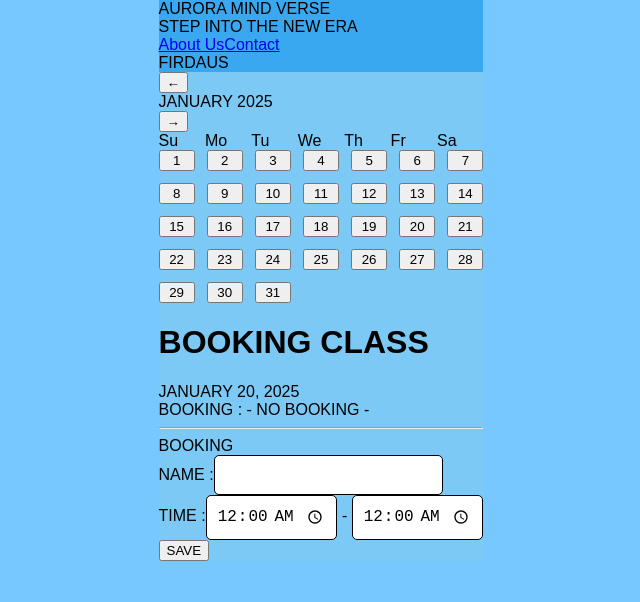
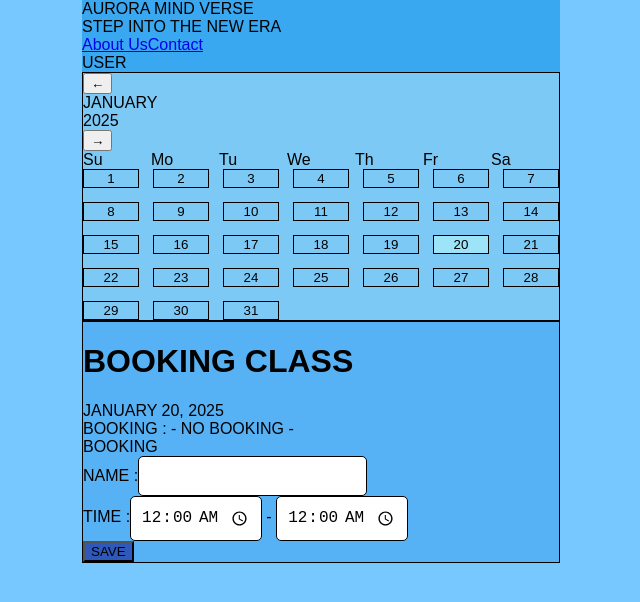
Before and after one commit to Khabir-rusyaidi/aurora-mindverse, a Next.js app: page /teacher/subject/1/schedule in a window 1280 px wide. Shown: the top 602 px of the page, without its empty margins (319-959 px from the left). Built offline with nearby package versions, Linux system fonts and the light colour scheme; no server answers; the database is empty.

Commit message:
update project

```diff
--- a/app/teacher/subject/[id]/schedule/page.tsx
+++ b/app/teacher/subject/[id]/schedule/page.tsx
@@ -34,6 +34,16 @@ function fmtLongUpper(d: Date) {
     .toLocaleDateString(undefined, { day: "2-digit", month: "long", year: "numeric" })
     .toUpperCase();
 }
+function getDisplayName(u: any | null): string {
+  if (!u) return "USER";
+  const md = u.user_metadata || {};
+  return (
+    md.name ||
+    md.full_name ||
+    md.username ||
+    (u.email ? u.email.split("@")[0] : "USER")
+  ).toString();
+}
 
 type Booking = {
   id: string;
@@ -45,6 +55,16 @@ type Booking = {
 
 /* =============== Inner Page =============== */
 function SubjectScheduleInner({ subjectId }: { subjectId: string }) {
+  // Header user name (from Supabase auth)
+  const [userName, setUserName] = useState<string>("USER");
+
+  useEffect(() => {
+    (async () => {
+      const { data } = await supabase.auth.getUser();
+      setUserName(getDisplayName(data?.user));
+    })();
+  }, []);
+
   // UI state
   const [monthCursor, setMonthCursor] = useState<Date>(() => new Date(2025, 0, 1)); // JAN 2025
   const [selectedDate, setSelectedDate] = useState<Date>(() => new Date(2025, 0, 20));
@@ -137,46 +157,54 @@ function SubjectScheduleInner({ subjectId }: { subjectId: string }) {
     await loadBookingsForSelectedDay();
   }
 
-  /* =============== UI (matches your target) =============== */
+  /* =============== UI (matches your target 100%) =============== */
   return (
     <div className="min-h-screen w-full" style={{ background: "#7cc9f5" }}>
-      {/* Header */}
+      {/* Header (exact layout) */}
       <div className="w-full" style={{ background: "#39a8f0" }}>
-        <div className="max-w-6xl mx-auto py-4 px-4 flex items-center justify-between">
+        <div className="max-w-[1100px] mx-auto py-4 px-6 flex items-center justify-between">
           <div>
             <div className="text-2xl font-extrabold tracking-wide">AURORA MIND VERSE</div>
-            <div className="text-xs">STEP INTO THE NEW ERA</div>
+            <div className="text-xs font-medium">STEP INTO THE NEW ERA</div>
           </div>
-          <div className="flex items-center gap-6 text-sm">
+          <div className="flex items-center gap-8 text-sm font-semibold">
             <Link href="/about" className="hover:underline">About Us</Link>
             <Link href="/contact" className="hover:underline">Contact</Link>
-            <div className="px-3 py-1 rounded-full shadow bg-white font-bold">FIRDAUS</div>
+            {/* User pill with dynamic name */}
+            <div className="flex items-center gap-2 bg-white px-4 py-1 rounded-full font-bold shadow">
+              {/* simple avatar circle */}
+              <span className="inline-block w-5 h-5 rounded-full bg-black" />
+              <span className="uppercase">{userName}</span>
+            </div>
           </div>
         </div>
       </div>
 
-      {/* Two columns */}
-      <div className="max-w-6xl mx-auto px-4 py-12 flex flex-col md:flex-row justify-center items-start gap-12">
-        {/* Calendar */}
-        <div className="bg-[#7DC6F6] border border-black rounded-3xl p-6 shadow-lg w-[360px]">
-          <div className="flex items-center justify-between mb-4">
+      {/* Main 2-column area */}
+      <div className="max-w-[1100px] mx-auto px-6 py-10 grid grid-cols-1 md:grid-cols-[420px_minmax(0,1fr)] gap-12">
+        {/* Calendar box */}
+        <div className="bg-[#7DC6F6] rounded-[28px] p-6 shadow-lg" style={{ border: "1px solid #000000" }}>
+          <div className="flex items-center justify-between mb-3">
             <button aria-label="Prev Month" onClick={gotoPrevMonth} className="text-2xl font-bold">←</button>
-            <div className="font-bold text-lg">{monthName} {yearNum}</div>
+            <div className="flex items-center gap-3">
+              <div className="font-extrabold text-lg tracking-wide">{monthName}</div>
+              <div className="font-extrabold text-lg">{yearNum}</div>
+            </div>
             <button aria-label="Next Month" onClick={gotoNextMonth} className="text-2xl font-bold">→</button>
           </div>
 
           {/* Week header */}
           <div
-            className="grid grid-cols-7 text-center text-sm opacity-80 mb-2"
+            className="text-center text-sm opacity-80 mb-2"
             style={{ display: "grid", gridTemplateColumns: "repeat(7, minmax(0, 1fr))" }}
           >
             <div>Su</div><div>Mo</div><div>Tu</div><div>We</div><div>Th</div><div>Fr</div><div>Sa</div>
           </div>
 
-          {/* Days */}
+          {/* Days grid */}
           <div
-            className="grid grid-cols-7 gap-3 pt-1"
-            style={{ display: "grid", gridTemplateColumns: "repeat(7, minmax(0, 1fr))", gap: "0.75rem" }}
+            className="pt-1"
+            style={{ display: "grid", gridTemplateColumns: "repeat(7, 56px)", gap: "14px", justifyContent: "center" }}
           >
             {days.map((d) => {
               const cellDate = new Date(monthCursor.getFullYear(), monthCursor.getMonth(), d);
@@ -185,8 +213,12 @@ function SubjectScheduleInner({ subjectId }: { subjectId: string }) {
                 <button
                   key={d}
                   onClick={() => setSelectedDate(cellDate)}
-                  className={`h-14 w-14 flex items-center justify-center rounded-2xl border border-black text-lg font-semibold ${isSelected ? "bg-[#9EE4F8]" : "bg-transparent"}`}
-                  style={{ boxShadow: "0 0 0 3px rgb(0 0 0 / 20%) inset, 0 1px 3px rgb(0 0 0 / 20%)" }}
+                  className="h-14 w-14 flex items-center justify-center rounded-2xl text-lg font-semibold"
+                  style={{
+                    border: "1px solid #000",
+                    background: isSelected ? "#9EE4F8" : "transparent",
+                    boxShadow: "0 0 0 3px rgb(0 0 0 / 20%) inset, 0 1px 3px rgb(0 0 0 / 20%)",
+                  }}
                 >
                   {d}
                 </button>
@@ -196,14 +228,16 @@ function SubjectScheduleInner({ subjectId }: { subjectId: string }) {
         </div>
 
         {/* Booking panel */}
-        <div className="bg-[#56B1F5] border border-black rounded-3xl p-8 shadow-lg flex-1">
+        <div
+          className="rounded-[28px] p-8 shadow-lg"
+          style={{ background: "#56B1F5", border: "1px solid #000000" }}
+        >
           <h1 className="text-3xl font-extrabold text-center mb-6 tracking-wide">BOOKING CLASS</h1>
 
           <div className="text-center mb-6">
             <div className="text-lg font-bold underline">{fmtLongUpper(selectedDate)}</div>
             <div className="font-semibold mt-2">
-              BOOKING :
-              {" "}
+              BOOKING :{" "}
               {loading ? (
                 <span>Loading…</span>
               ) : bookings.length === 0 ? (
@@ -222,9 +256,10 @@ function SubjectScheduleInner({ subjectId }: { subjectId: string }) {
             </div>
           </div>
 
-          <hr className="border-black mb-6" />
+          {/* thick black separator */}
+          <div className="h-[2px] w-full" style={{ background: "#000000" }} />
 
-          <div className="text-center font-semibold underline mb-6">BOOKING</div>
+          <div className="text-center font-semibold underline mt-6 mb-6">BOOKING</div>
 
           {error && <div className="text-red-700 text-sm mb-3 text-center">{error}</div>}
 
@@ -260,7 +295,8 @@ function SubjectScheduleInner({ subjectId }: { subjectId: string }) {
             <div className="flex justify-end">
               <button
                 type="submit"
-                className="bg-[#2E59BA] text-white font-bold px-10 py-2 rounded-xl shadow-md hover:brightness-95"
+                className="text-white font-bold px-10 py-2 rounded-xl shadow-md"
+                style={{ background: "#2E59BA" }}
               >
                 SAVE
               </button>
@@ -273,13 +309,12 @@ function SubjectScheduleInner({ subjectId }: { subjectId: string }) {
 }
 
 /* ===== Default export (IMPORTANT: match your folder name) ===== */
-// If your folder is [id]  -> keep this:
+/* If your folder is app/teacher/subject/[id]/schedule/page.tsx -> keep this: */
 export default function Page({ params }: { params: { id: string } }) {
   return <SubjectScheduleInner subjectId={params.id} />;
 }
 
-/*
-// If your folder is [subjectId] instead, use this version:
+/* If your folder is [subjectId] instead, use this version:
 export default function Page({ params }: { params: { subjectId: string } }) {
   return <SubjectScheduleInner subjectId={params.subjectId} />;
 }
```
